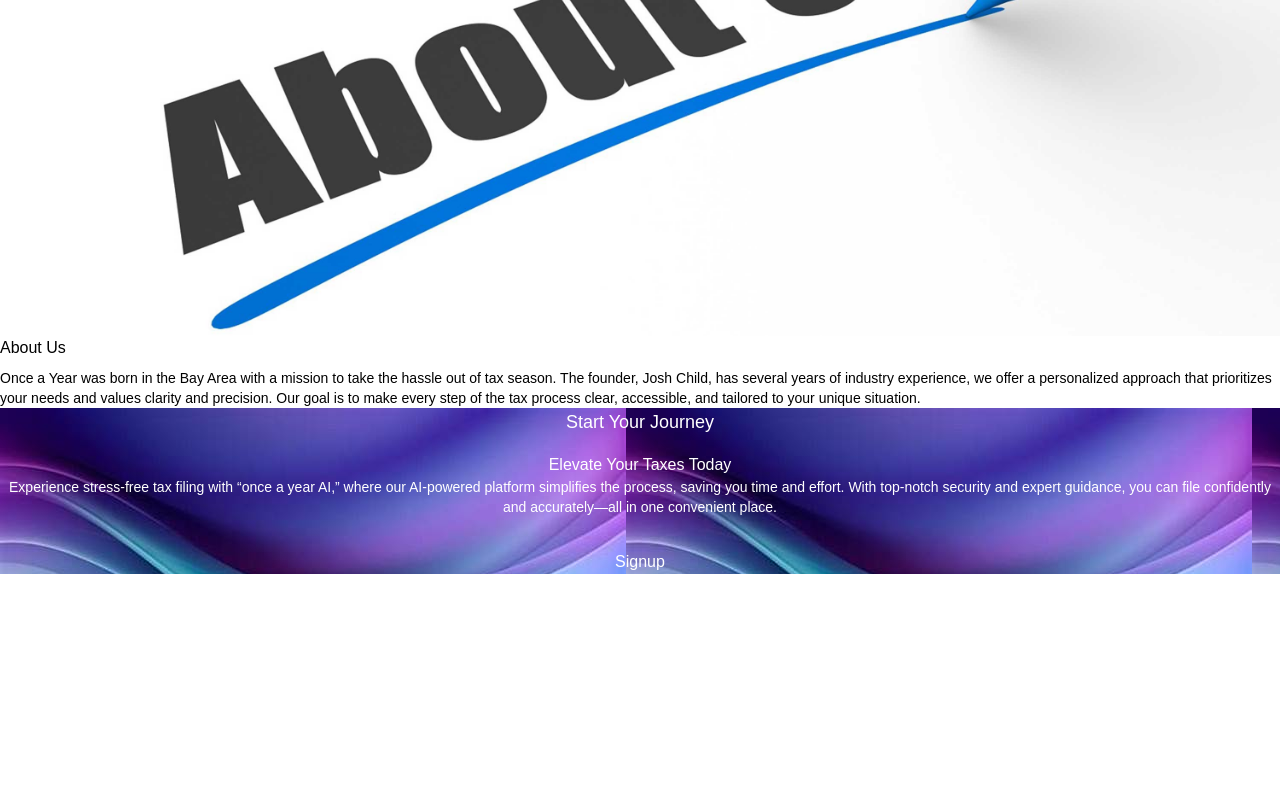
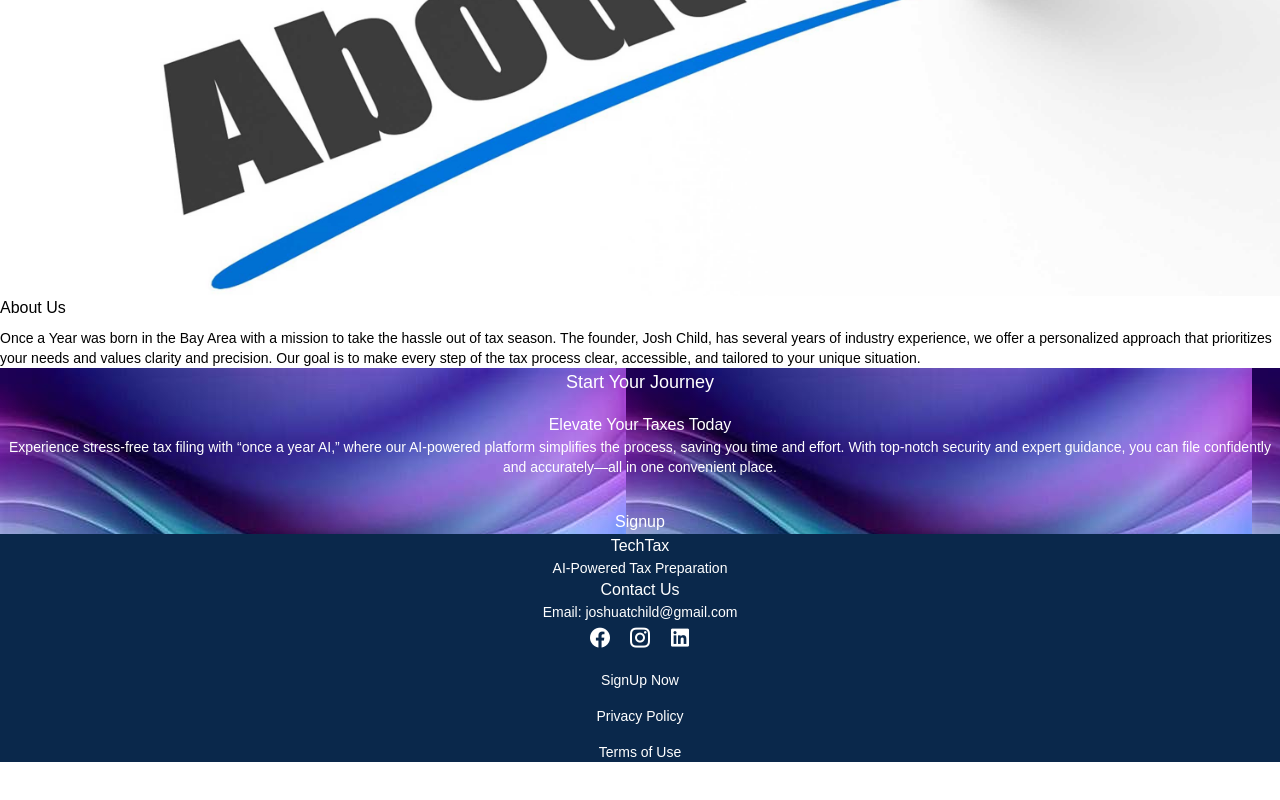
Before and after one commit to zohaibAlam840/techtaxAI, a Next.js app: page /Home in a window 1280 px wide. Shown: the part 1934-2734 px from the top of the page. Before the commit the page ends 2508 px from the top, so only its background shows below. Built offline with nearby package versions, Linux system fonts and the light colour scheme.

Commit message:
added footer

```diff
--- a/Components/AboutUs.jsx
+++ b/Components/AboutUs.jsx
@@ -18,7 +18,7 @@ export default function AboutUs() {
         </div>
         {/* Text Section */}
         <div className="flex flex-col justify-center">
-          <h1 className="text-4xl font-bold text-blue-900 leading-snug">
+          <h1 className="text-4xl font-bold text-darkBlue leading-snug">
             About Us
           </h1>
           <p className="text-gray-600 mt-2 text-sm">
--- /dev/null
+++ b/Components/Footer.jsx
@@ -0,0 +1,50 @@
+import React from "react";
+
+export default function Footer() {
+  return (
+    <section>
+      <div
+        className="px-10 py-8 flex md:flex-row flex-col gap-10 items-center justify-evenly text-white md:h-[200px]"
+        style={{ backgroundColor: "#0A284B" }}
+      >
+        <div className="flex flex-col gap-2 items-center justify-center">
+          <h1 className="font-bold text-xl">TechTax</h1>
+          <p className="text-sm">AI-Powered Tax Preparation</p>
+        </div>
+
+        <div className="flex flex-col gap-2 items-center justify-center">
+          <h1 className="font-bold text-3xl">Contact Us</h1>
+          <p className="text-sm">Email: joshuatchild@gmail.com</p>
+        </div>
+
+        <div className="flex flex-col gap-4 items-center justify-center">
+          <div className="flex flex-row gap-4 items-center">
+            <a href="#" aria-label="Facebook">
+              <i className="ri-facebook-circle-fill text-2xl"></i>
+            </a>
+            <a href="#" aria-label="Instagram">
+              <i className="ri-instagram-line text-2xl"></i>
+            </a>
+            <a href="#" aria-label="LinkedIn">
+              <i className="ri-linkedin-box-fill text-2xl"></i>
+            </a>
+          </div>
+          <a href="#" className="text-sm hover:underline">
+            SignUp Now
+          </a>
+          <a href="#" className="text-sm hover:underline">
+            Privacy Policy
+          </a>
+          <a href="#" className="text-sm hover:underline">
+            Terms of Use
+          </a>
+        </div>
+      </div>
+
+      {/* Copyrights Section */}
+      <div className="flex items-center justify-center bg-blue-600 text-white text-xs py-2">
+        Copyright © 2024 | TechTax LLC
+      </div>
+    </section>
+  );
+}
--- a/Components/HeroSection.jsx
+++ b/Components/HeroSection.jsx
@@ -3,10 +3,10 @@ const HeroSection = () => {
     <div className="relative h-[85vh] px-10 bg-gray-100">
       {/* Hero content */}
       <div className="relative z-10 flex flex-col items-center justify-center py-24">
-        <h1 className="text-[60px] md:w-[70%] font-bold text-center text-blue-900">
+        <h1 className="text-[60px] md:w-[80%] font-bold text-center text-darkBlue">
           File Your Taxes with Ease, Just Once a Year.
         </h1>
-        <p className="mt-4 text-lg text-center text-gray-600 max-w-lg mx-auto">
+        <p className="mt-4 text-base text-center text-gray-600 max-w-lg mx-auto">
           Upload, review, and file your taxes in minutes with our AI-powered
           platform. Fast, easy, and secure.
         </p>
--- a/Components/Services.jsx
+++ b/Components/Services.jsx
@@ -8,14 +8,14 @@ const Services = () => {
       <section className="py-4 px-10">
         <div className="text-center mb-12">
           <h2 className="text-xl text-blue-600 font-semibold">SERVICES</h2>
-          <h1 className="text-4xl font-bold text-blue-900">What We Offer</h1>
+          <h1 className="text-4xl font-bold text-darkBlue">What We Offer</h1>
           <p className="mt-4 text-lg text-gray-600">
             AI-Powered Tax Preparation
           </p>
         </div>
 
         {/* Grid Layout for Services */}
-        <div className="grid grid-cols-1 md:grid-cols-3 gap-8 ">
+        <div className="grid grid-cols-1 md:grid-cols-3 gap-8 text-sm ">
           {/* Service 1 */}
           <div className="bg-gray-100 rounded-lg shadow-lg p-8 text-center flex flex-col">
             <i className="ri-upload-cloud-2-line text-5xl text-blue-600 mb-4"></i>
@@ -59,7 +59,7 @@ const Services = () => {
         <div className="container mx-auto grid grid-cols-1 md:grid-cols-2 gap-20">
           {/* Text Section */}
           <div className="flex flex-col justify-center">
-            <h1 className="text-4xl font-bold text-blue-900 leading-snug">
+            <h1 className="text-4xl font-bold text-darkBlue leading-snug">
               Tailored Solutions for Your Unique Position
             </h1>
             <p className="text-gray-600 mt-2 text-sm">
--- a/Components/StartJourney.jsx
+++ b/Components/StartJourney.jsx
@@ -4,10 +4,13 @@ import wavy2 from "../app/assets/wavy2.jpg";
 export default function StartJourney() {
   return (
     <section
-      className="relative bg-cover bg-center h-screen flex flex-col justify-center items-center text-center"
+      className="relative bg-cover bg-center h-screen flex flex-col justify-center items-center text-center my-20"
       style={{ backgroundImage: `url(${wavy2.src})` }}
     >
-      <div className="absolute inset-0 bg-black opacity-50"></div>{" "}
+      <div
+        className="absolute inset-0 opacity-70"
+        style={{ backgroundColor: "#0A284B" }}
+      ></div>{" "}
       {/* Overlay for background dimming */}
       <div className="relative z-10 text-white">
         <h2 className="text-lg tracking-wide uppercase mb-4 font-bold">
--- a/app/Home/page.js
+++ b/app/Home/page.js
@@ -1,4 +1,5 @@
 import AboutUs from "@/Components/AboutUs";
+import Footer from "@/Components/Footer";
 import HeroSection from "@/Components/HeroSection";
 import Services from "@/Components/Services";
 import StartJourney from "@/Components/StartJourney";
@@ -11,6 +12,7 @@ export default function LandingPage() {
       <Services />
       <AboutUs />
       <StartJourney />
+      <Footer />
     </div>
   );
 }
--- a/tailwind.config.js
+++ b/tailwind.config.js
@@ -9,6 +9,7 @@ module.exports = {
     extend: {
       colors: {
         aliceBlue: "#f0f8ff", // Add AliceBlue to Tailwind's color palette
+        darkBlue: "#080F44", // for main text
       },
     },
   },
```
